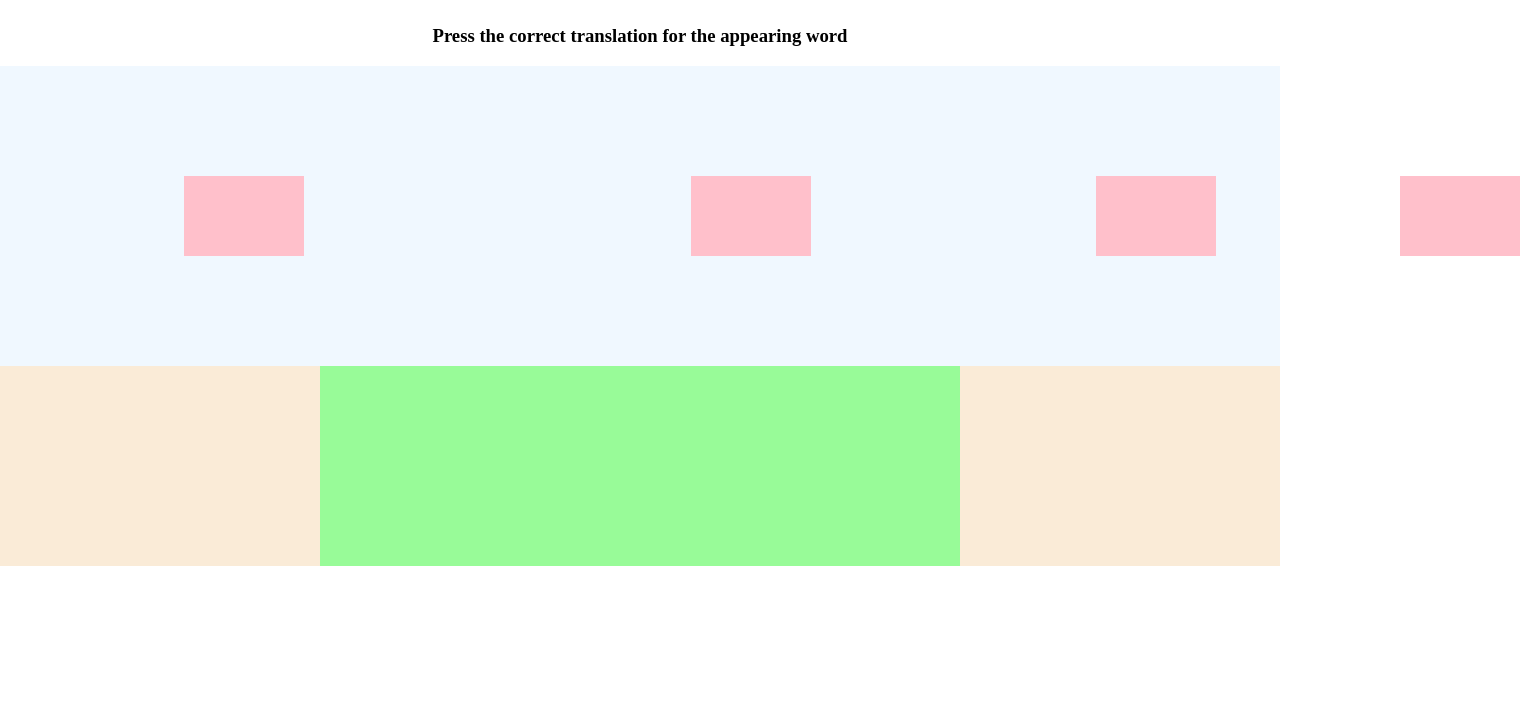
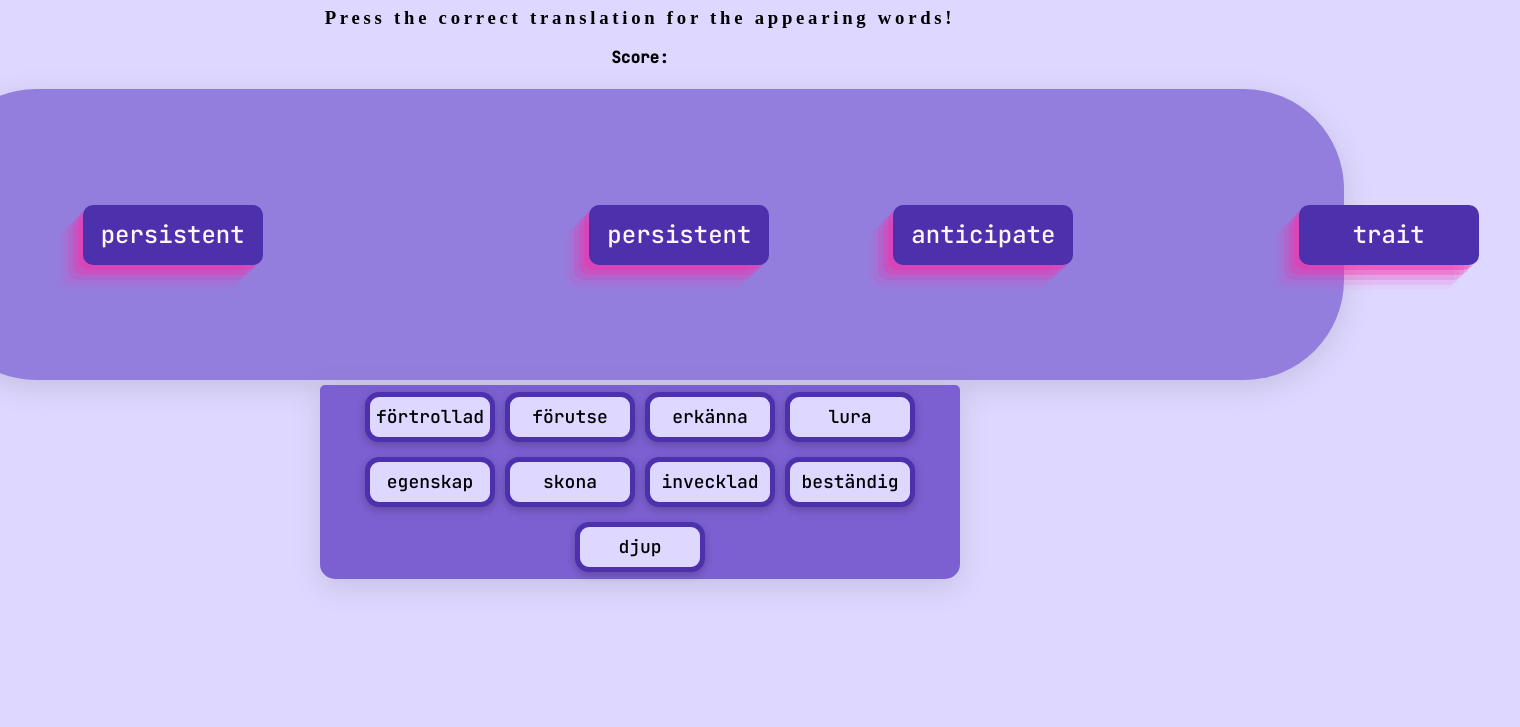
Before and after one commit to CrazedBySerenity/WWR, a plain HTML site: page index.html in a window 1280 px wide. Shown: the part 73-800 px from the top of the page, 1520 px wide, since content can reach past the window. Drawn offline with Linux system fonts and the light colour scheme; a web font is replaced by a local one.

Commit message:
Finished making a fully working prototype

```diff
--- a/index.css
+++ b/index.css
@@ -1,3 +1,21 @@
+:root {
+    --main-bg-color: #ded7ff;
+    --word-area-color: rgba(123, 96, 210, 0.749);
+    --button-area-color: #7b60d2;
+    --secondary-color: #4d30ab;
+    --accent-color: #ded7ff;
+    --text-color: #070410;
+    --secondary-text-color: #fff6f6;
+}
+
+body {
+    background-color: var(--main-bg-color);
+    font-family: 'JetBrains Mono', monospace;
+/*
+    font-family: 'JetBrains Mono', monospace;
+    font-family: 'Zen Maru Gothic', serif; */
+}
+
 .game__header__container {
     display: flex;
     flex-direction: column;
@@ -6,11 +24,27 @@
 
 .game__header {
     text-align: center;
+    font-family: 'Zen Maru Gothic', serif;
 }
 
 .game__sub-header {
     text-align: center;
+    font-family: 'Zen Maru Gothic', serif;
+
+    overflow: hidden; /* Ensures the content is not revealed until the animation */
+    white-space: nowrap; /* Keeps the content on a single line */
+    margin: 0 auto; /* Gives that scrolling effect as the typing happens */
+    letter-spacing: .20em; /* Adjust as needed */
+    animation:
+      typing 4s steps(80, end),
+      blink-caret .75s step-end infinite;
 }
+
+  /* The typing effect */
+  @keyframes typing {
+    from { width: 0 }
+    to { width: 100% }
+  }
 
 .game__container {
 
@@ -21,32 +55,49 @@
     width: 100vw;
     height: 500px;
 
-    background-color: antiquewhite;
+    background-color: var(--main-bg-color);
 }
 
 .word__area {
-    background-color: aliceblue;
-    width: 100vw;
+    background-color: var(--word-area-color);
+    width: 110vw;
     height: 300px;
 
     display: flex;
     flex-direction: row;
     align-items: center;
+
+    border-radius: 100px;
+
+    margin-bottom: 5px;
+
+    box-shadow: rgba(100, 100, 111, 0.2) 0px 7px 29px 0px;
 }
 
 .word__block {
     position: absolute;
     left: 10px;
 
-    width: 120px;
-    height: 80px;
+    width: 180px;
+    height: 60px;
 
-    background-color: pink;
+    border-radius: 10px;
+
+    background-color: var(--secondary-color);
 
     animation-name: word;
     animation-duration: 3s;
     animation-timing-function: linear;
     animation-fill-mode: forwards;
+
+    color: var(--secondary-text-color);
+
+    line-height: 60px;
+    text-align: center;
+
+    font-size: 24px;
+
+    box-shadow: rgba(240, 46, 170, 0.4) -5px 5px, rgba(240, 46, 170, 0.3) -10px 10px, rgba(240, 46, 170, 0.2) -15px 15px, rgba(240, 46, 170, 0.1) -20px 20px, rgba(240, 46, 170, 0.05) -25px 25px;
 }
 
 @keyframes word {
@@ -58,12 +109,42 @@
     flex-direction: row;
     align-items: center;
     justify-content: center;
+    flex-wrap: wrap;
+
     width: 50vw;
     height: 200px;
 
-    background-color: palegreen;
+    border-radius: 5px 5px 15px 15px;
+    margin-bottom: 10px;
+
+    background-color: var(--button-area-color);
+
+    box-shadow: rgba(100, 100, 111, 0.2) 0px 7px 29px 0px;
 }
 
 .button {
+    background-color: var(--accent-color);
+    min-width: 120px;
+    height: 40px;
 
+    user-select: none;
+
+    text-align: center;
+    line-height: 40px;
+
+    display: flex;
+    flex-direction: column;
+    align-items: center;
+
+    margin-left: 5px;
+    margin-right: 5px;
+
+    border-radius: 14px;
+    border-style: solid;
+    border-color: var(--secondary-color);
+    border-width: 5px;
+
+    box-shadow: rgba(0, 0, 0, 0.24) 0px 3px 8px;
+
+    font-size: 18px;
 }
--- a/index.html
+++ b/index.html
@@ -5,23 +5,47 @@
     <meta name="viewport" content="width=device-width, initial-scale=1.0">
     <link rel="stylesheet" href="index.css">
     <link rel="stylesheet" href="normalize.css">
+    <link rel="preconnect" href="https://fonts.googleapis.com">
+    <link rel="preconnect" href="https://fonts.gstatic.com" crossorigin>
+    <link href="https://fonts.googleapis.com/css2?family=JetBrains+Mono:wght@500&family=Zen+Maru+Gothic:wght@700&display=swap" rel="stylesheet">
     <title>Word word revolution</title>
 </head>
 <body>
     <div class="game__header__container">
         <h1 class="game__header">Word word revolution</h1>
-        <h3 class="game__sub-header">Press the correct translation for the appearing word</h3>
+        <h3 class="game__sub-header">Press the correct translation for the appearing words!</h3>
+        <h4 id="score-text">Score: </h4>
     </div>
     <div class="game__container">
         <div class="word__area" id="word__area">
-            <div class="word__block"></div>
         </div>
         <div class="button__area">
-            <div class="button" onclick="Click(this)">
-
+            <div class="button" onclick="Click(1)">
+                förtrollad
             </div>
-            <div class="button" onclick="Click(this)">
-
+            <div class="button" onclick="Click(2)">
+                förutse
+            </div>
+            <div class="button" onclick="Click(3)">
+                erkänna
+            </div>
+            <div class="button" onclick="Click(4)">
+                lura
+            </div>
+            <div class="button" onclick="Click(5)">
+                egenskap
+            </div>
+            <div class="button" onclick="Click(6)">
+                skona
+            </div>
+            <div class="button" onclick="Click(7)">
+                invecklad
+            </div>
+            <div class="button" onclick="Click(8)">
+                beständig
+            </div>
+            <div class="button" onclick="Click(9)">
+                djup
             </div>
         </div>
     </div>
--- a/main.js
+++ b/main.js
@@ -1,8 +1,43 @@
-const blocks = [];
+let blocks = [];
 const wordArea = document.getElementById("word__area");
+const scoreText = document.getElementById("score-text");
 
 const timerMax = 2000;
 const timerMin = 500;
+
+const availableQuestions = [];
+const availableAnswers = [];
+
+const answerDict = {
+    "förtrollad": "enchanted",
+    // "rymma":"accommodate",
+    "förutse": "anticipate",
+    // "slag": "blow",
+    "erkänna": "confess",
+    "lura": "fool",
+    "egenskap": "trait",
+    "skona": "spare",
+    "invecklad": "convoluted",
+    "beständig": "persistent",
+    "djup": "profound",
+    // "trampa ner": "trample",
+};
+
+const keyMapping = {
+    1: "förtrollad",
+    2: "förutse",
+    3: "erkänna",
+    4: "lura",
+    5: "egenskap",
+    6: "skona",
+    7: "invecklad",
+    8: "beständig",
+    9: "djup",
+}
+
+let score = 0;
+
+let curID = 0;
 
 
 function SpawnBlock() {
@@ -10,24 +45,85 @@ function SpawnBlock() {
     const newBlock = document.createElement("div");
     wordArea.append(newBlock);
     newBlock.classList.add("word__block");
-    blocks.push(newBlock);
+    newBlock.textContent = Object.entries(answerDict)[Math.floor(Math.random() * Object.keys(answerDict).length)][1];
+    // newBlock.id = curID;
+    // curID += 1;
+    //blocks.push(newBlock);
 
     const newTimer = Math.random() * (timerMax - timerMin + 1) + timerMin;
     setTimeout(SpawnBlock, newTimer);
 }
 
-function Click() {
+function Click(inputID) {
+    let answer = keyMapping[inputID];
+    blocks = wordArea.childNodes;
+    console.log(blocks);
     if(blocks.length <= 0) return;
+    const answerText = answer.trim();
+    if(!answerDict[answerText]){
+        console.log("Input answer has no corresponding question");
+    }
+    else{
+        const questionText = answerDict[answerText];
+        for(let i = 1; i < blocks.length; i++)
+        {
+            let block = blocks[i];
+            if(block.textContent == questionText.trim()){
+                block.remove();
+                score += 1;
+                console.log(score);
+                UpdateScore();
+            }
+        }
+    }
 }
 
 function RemoveBlocks() {
-    blocks.forEach((block) => {
-        if(block.style.left >= window.innerWidth + block.offsetWidth){
+    blocks = wordArea.childNodes;
+    for(let i = 1; i < blocks.length; i++){
+        let block = blocks[i];
+        //console.log(blocks);
+        //console.log(block.getBoundingClientRect().left + " : " + window.innerWidth + " + " + block.offsetWidth)
+        if(block.getBoundingClientRect().left >= window.innerWidth){
             block.remove();
-            blocks = blocks.filter((item) => {item != block});
+            console.log("Removed out of bounds block")
         }
-    });
+    }
 }
+
+function UpdateScore() {
+    scoreText.textContent = "Score: " + score;
+}
+
+document.addEventListener('keydown', function(event) {
+    if(event.key == 1) {
+        Click(1);
+    }
+    else if(event.key == 2) {
+        Click(2);
+    }
+    else if(event.key == 3) {
+        Click(3);
+    }
+    else if(event.key == 4) {
+        Click(4);
+    }
+    else if(event.key == 5) {
+        Click(5);
+    }
+    else if(event.key == "q") {
+        Click(6);
+    }
+    else if(event.key == "w") {
+        Click(7);
+    }
+    else if(event.key == "e") {
+        Click(8);
+    }
+    else if(event.key == "r") {
+        Click(9);
+    }
+});
 
 SpawnBlock();
 setInterval(RemoveBlocks, 100)
```
